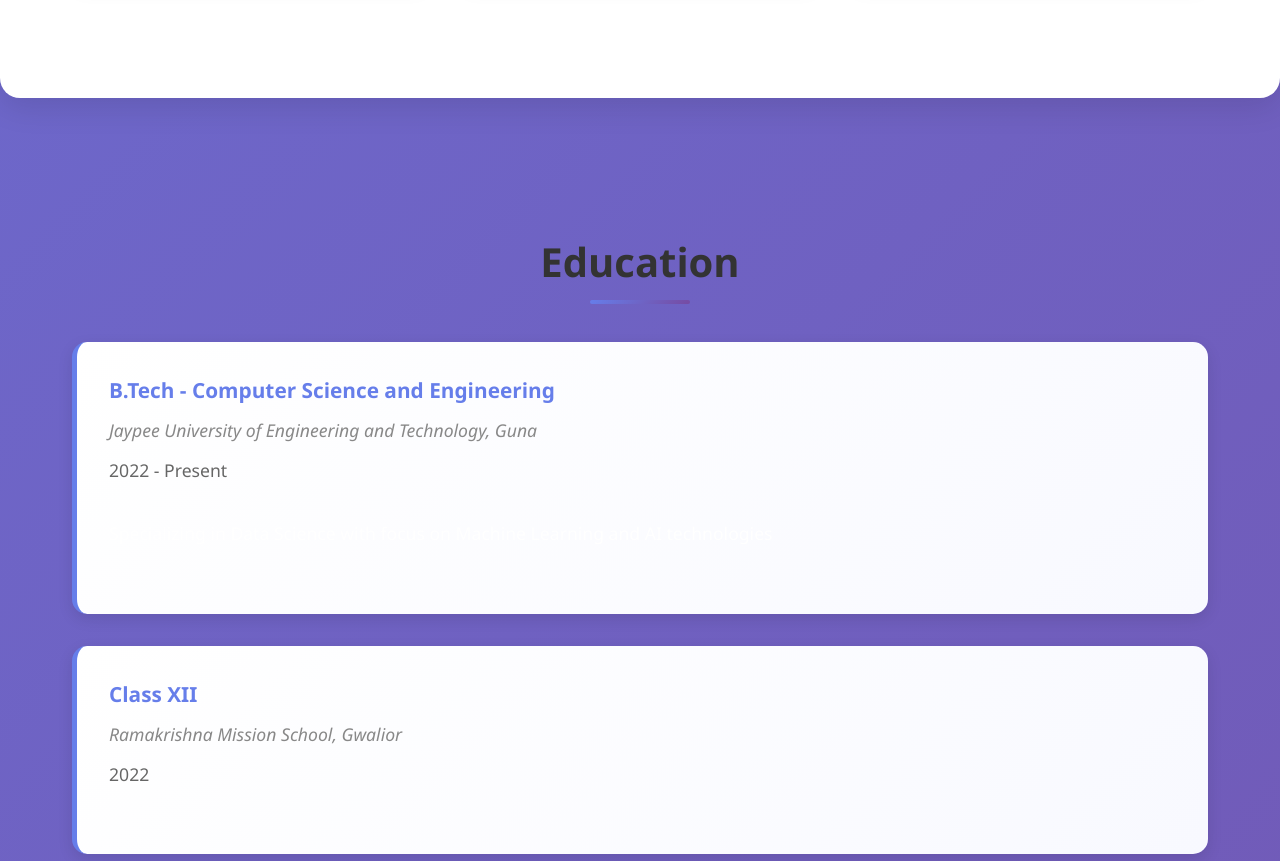
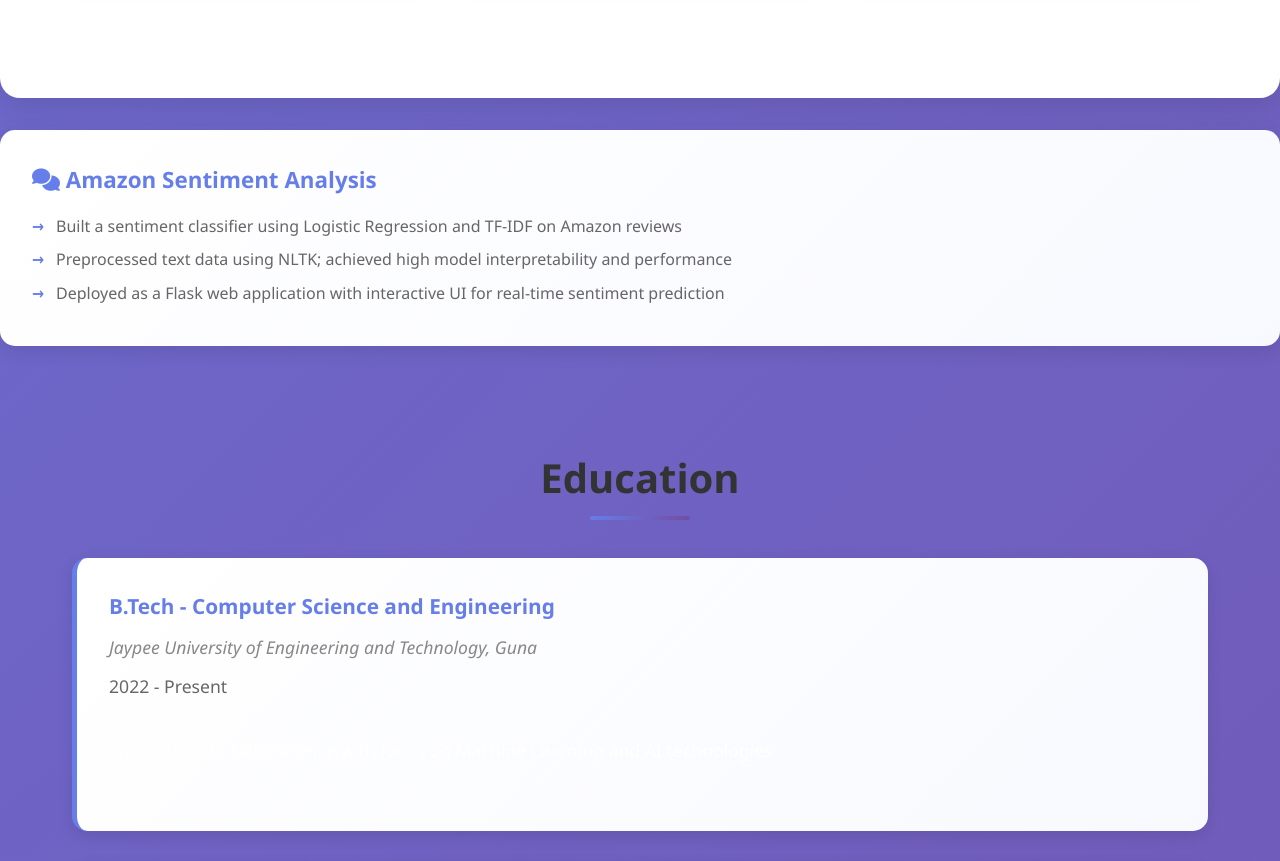
Before and after one commit to tanishq234/Portfolio, a plain HTML site: page index.html in a window 1280 px wide. Shown: the part 4040-4901 px from the top of the page. Drawn offline with nearby package versions, Linux system fonts and the light colour scheme; animation ran at ten frames a second.

Commit message:
Update index.html

```diff
--- a/index.html
+++ b/index.html
@@ -672,6 +672,20 @@
         </div>
     </div>
 </section>
+    <div class="project-card">
+    <h3>
+        <i class="fa-solid fa-comments"></i>
+        <a href="https://amazon-sentimental-analysis-3.onrender.com" target="_blank" rel="noopener noreferrer" style="color:inherit; text-decoration:none;">
+            Amazon Sentiment Analysis
+        </a>
+    </h3>
+    <ul>
+        <li>Built a sentiment classifier using Logistic Regression and TF-IDF on Amazon reviews</li>
+        <li>Preprocessed text data using NLTK; achieved high model interpretability and performance</li>
+        <li>Deployed as a Flask web application with interactive UI for real-time sentiment prediction</li>
+    </ul>
+</div>
+
 
     <!-- Education Section -->
     <section id="education" data-aos="fade-up" data-aos-duration="1000">
```
